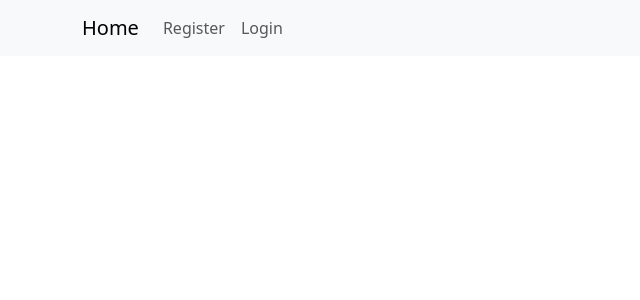
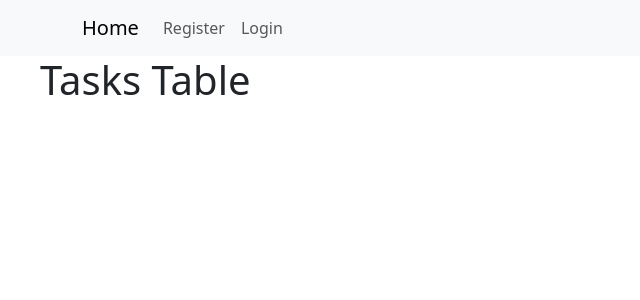
Before and after one commit to Asdiel85/Task-Management, a React (Vite) app in the folder client/: page /tasks in a window 1280 px wide. Before the commit this address had no page. Shown: the top 300 px of the page, without its empty margins (0-640 px from the left). Built offline with nearby package versions, Linux system fonts and the light colour scheme.

Commit message:
added navigate to login and register

```diff
--- a/client/src/App.tsx
+++ b/client/src/App.tsx
@@ -6,6 +6,7 @@ import { Register } from './components/Register/Register';
 import { Login } from './components/Login/Login';
 import { Navigation } from './components/Navigation/Navigation';
 import { Home } from './components/Home/Home';
+import { TasksTable } from './components/TasksTable/TasksTable';
 
 
 export const App =() => {
@@ -18,6 +19,7 @@ export const App =() => {
     <Route path="/" element={<Home />} />
     <Route path="/register" element={<Register />} />
     <Route path="/login" element={<Login />} />
+    <Route path ='/tasks' element = {<TasksTable/>} />
     </Routes>
     </main>
     </AuthProvider>
--- a/client/src/components/Login/Login.tsx
+++ b/client/src/components/Login/Login.tsx
@@ -2,10 +2,12 @@ import Form from "react-bootstrap/Form";
 import styles from './Login.module.css'
 import * as authService from '../../service/authService'
 import { ChangeEvent, FC, useState } from "react";
+import { NavigateFunction, useNavigate } from "react-router-dom";
 import { handleResponse } from "../../utils/handleResponse";
 import { loggedInUser, LoginFormValues } from "../../utils/types";
 
 export const Login: FC = () => {
+  const navigate: NavigateFunction = useNavigate();
 
   const [formValues, setFormValues] = useState<LoginFormValues>({
     email: '',
@@ -22,6 +24,7 @@ export const Login: FC = () => {
    const userData: loggedInUser = await handleResponse(response);
    localStorage.setItem('token', userData.token);
    localStorage.setItem('user', JSON.stringify(userData));
+   navigate('/tasks')
   }
 
   return (
--- a/client/src/components/Register/Register.tsx
+++ b/client/src/components/Register/Register.tsx
@@ -2,9 +2,11 @@ import Form from "react-bootstrap/Form";
 import styles from "./Register.module.css";
 import * as authService from '../../service/authService'
 import { FC, useState, ChangeEvent } from "react";
+import { NavigateFunction, useNavigate } from "react-router-dom";
 import { RegisterFormValues } from "../../utils/types";
 
 export const Register: FC = () => {
+    const navigate: NavigateFunction = useNavigate();
   const [formValues, setFormValues] = useState<RegisterFormValues>({
     firstName: "",
     lastName: "",
@@ -24,6 +26,7 @@ export const Register: FC = () => {
   const handleSubmit = async (event: React.SyntheticEvent): Promise<void> => {
     event.preventDefault()
      await authService.register(formValues)
+     navigate('/login')
   };
   return (
     <div className={styles.formHolder}>
--- a/client/src/components/TasksTable/TasksTable.tsx
+++ b/client/src/components/TasksTable/TasksTable.tsx
@@ -0,0 +1,7 @@
+import { FC } from "react";
+
+export const TasksTable: FC = () => {
+    return(
+        <h1>Tasks Table</h1>
+    )
+}
```
